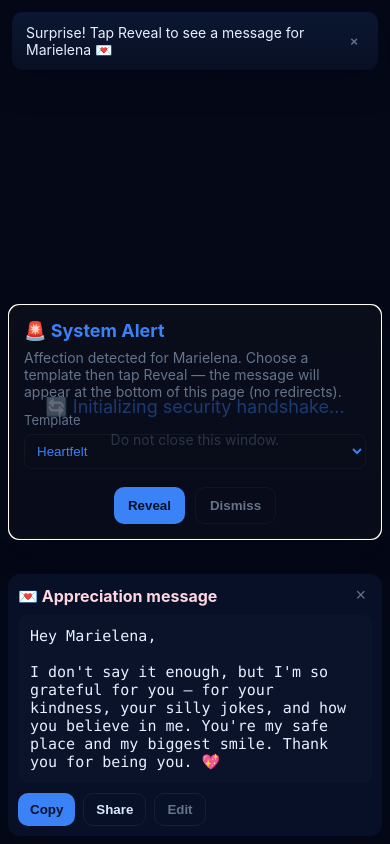
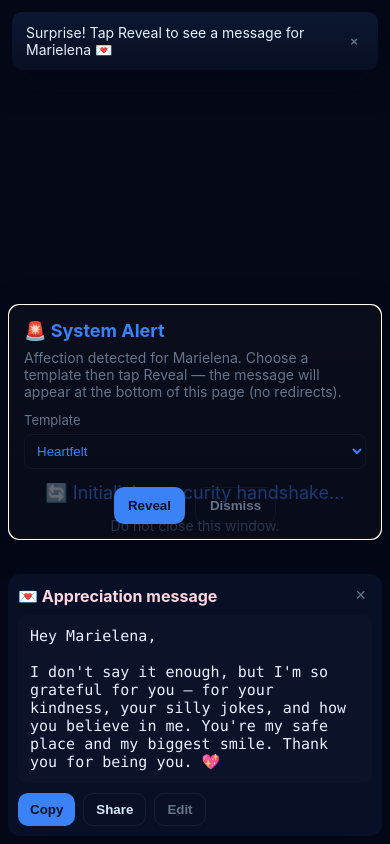
Before and after one commit to Cbelcher95/marielena-surprise, a plain HTML site: page index.html in a window 390 px wide. Drawn offline with Linux system fonts and the light colour scheme.

Commit message:
Move initializing message down (avoid background overlap)

```diff
--- a/index.html
+++ b/index.html
@@ -7,7 +7,8 @@
 <style>
   :root { --bg:#0b0f19; --accent:#3b82f6; --muted:#64748b; --card:#0f1724; --radius:12px; --panel:#071026; }
   html,body{height:100%;margin:0;font-family:-apple-system,BlinkMacSystemFont,Segoe UI,Roboto,Helvetica,Arial,sans-serif;background:var(--bg);color:var(--accent);}
-  .center{min-height:100vh;display:flex;align-items:center;justify-content:center;padding:1rem;box-sizing:border-box;}
+  /* moved the status lower so it doesn't sit behind the modal */
+  .center{min-height:100vh;display:flex;align-items:flex-start;justify-content:center;padding-top:40vh;padding-left:1rem;padding-right:1rem;box-sizing:border-box}
   .message{text-align:center;max-width:720px;width:100%;}
   .status{margin-bottom:12px;color:var(--accent);font-size:18px;}
   .muted{color:var(--muted);font-size:14px;margin-bottom:18px;}
@@ -47,6 +48,7 @@
     pre.code{font-size:15px}
     .bottom-panel{left:8px;right:8px;bottom:8px;padding:10px}
     .popup{left:12px;right:12px;top:12px;border-radius:10px}
+    .center{padding-top:55vh}
   }
 </style>
 </head>
```
